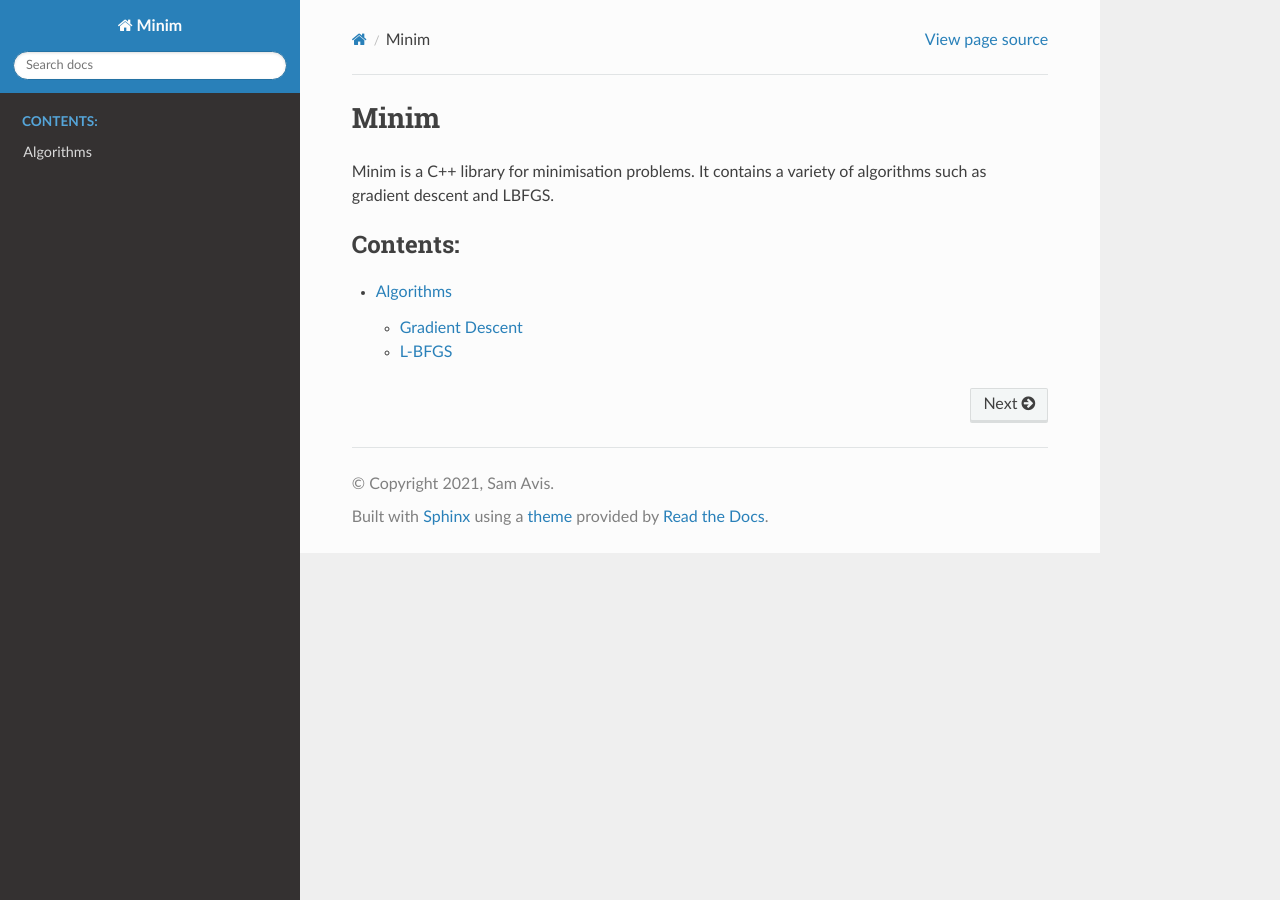
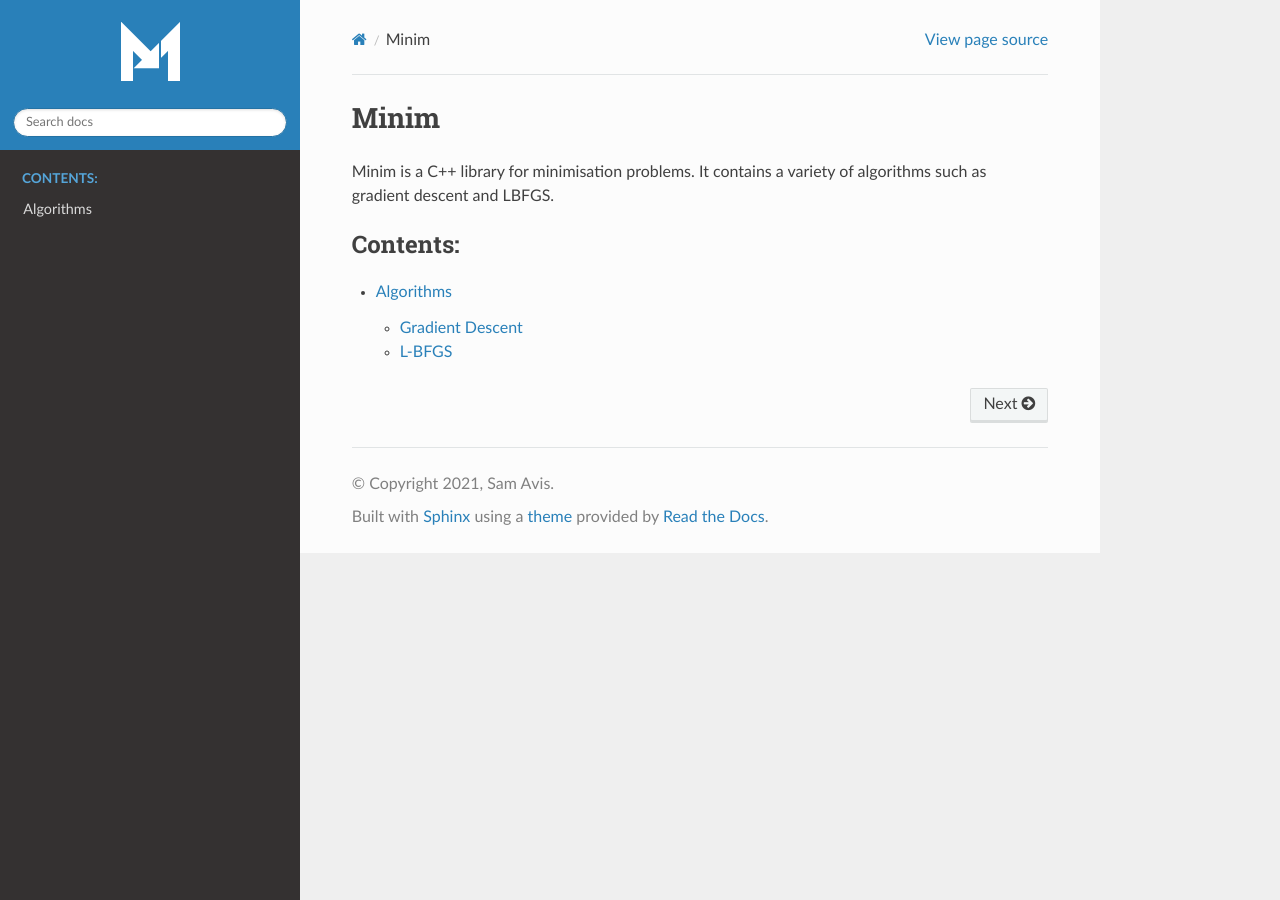
Before and after one commit to sjavis/minim, a Sphinx documentation site: the page built from doc/index.rst, in a window 1280 px wide. Built offline with Sphinx 7.4.7 and the Read the Docs theme 2.0.0, drawn with Linux system fonts in a browser that asks for light colours; pages that are not in the unit, such as notebooks, are missing from menus.

Commit message:
DOC: Added logo

```diff
--- a/doc/conf.py
+++ b/doc/conf.py
@@ -58,6 +58,10 @@ html_theme = 'sphinx_rtd_theme'
 # so a file named "default.css" will overwrite the builtin "default.css".
 html_static_path = ['_static']
 
+# Logo
+html_logo = "logo/logo2.png"
+html_theme_options = {'logo_only': True}
+
 
 # -- Options for breathe -----------------------------------------------------
 
```
Also changed, not shown: doc/logo/logo.png (added), doc/logo/logo2.png (added), 2 other files.
